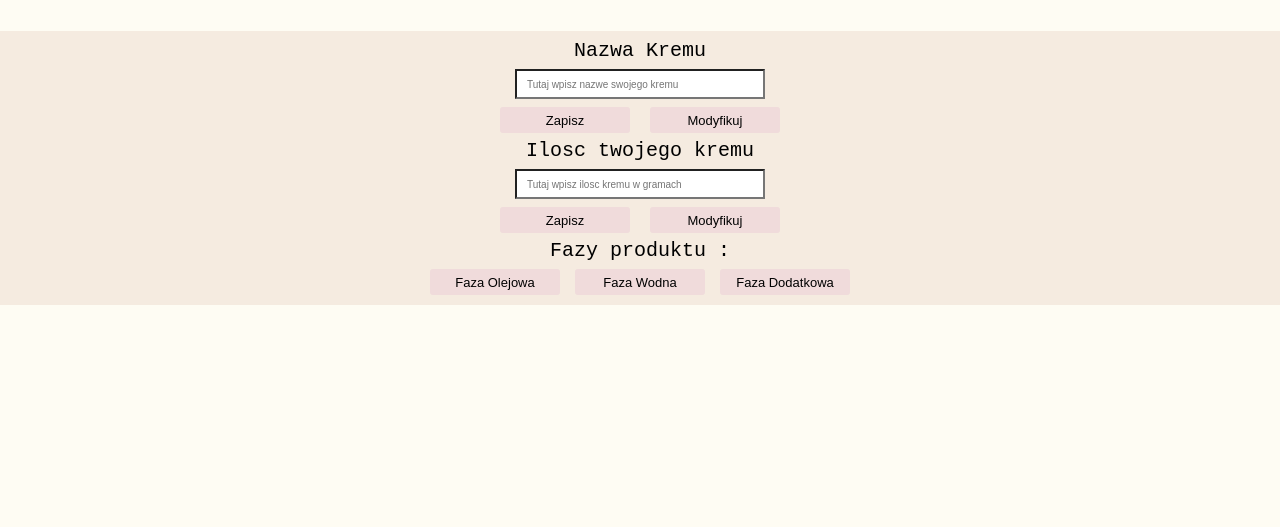
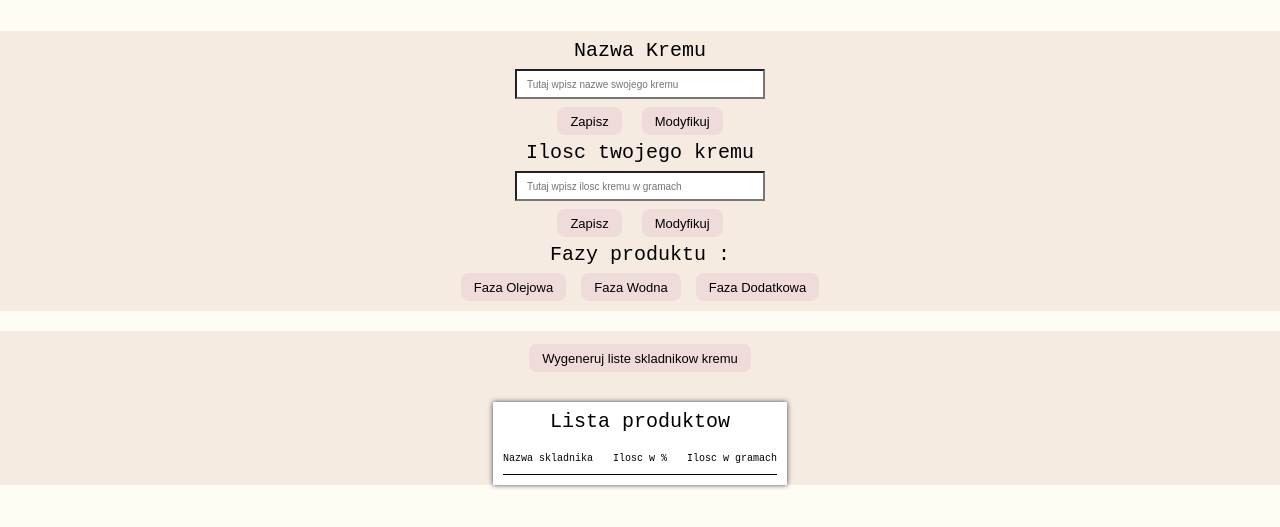
Before and after one commit to Taaxuus/taaxuus.github.io, a website built with Parcel: page index.html in a window 1280 px wide. Shown: the part 65-592 px from the top of the page. Built offline with nearby package versions, Linux system fonts and the light colour scheme; a web font is replaced by a local one.

Commit message:
work in progress

```diff
--- a/index.html
+++ b/index.html
@@ -92,13 +92,6 @@
 
                 <p class="phases__quantity">Ilosc fazy Olejowej : <span class="phase1__global__quantity"></span></p>
 
-
-
-
-
-
-
-
             </div>
             <div class="phases__card phase2 active-d-none">
                 <table class="card__table phase2__table">
@@ -109,7 +102,6 @@
                             <th>Ilosc w % </th>
                             <th>Ilosc w gramach</th>
                         </tr>
-
 
                     </thead>
                 </table>
@@ -159,22 +151,53 @@
                     <button class="phase3__add__window--btn btn ">Dodaj</button>
                     <a href="" class="close-btn phase3__add__window__close--btn"><i class="fa-solid fa-xmark"></i></a>
                 </div>
-
                 <a href="" class="phases__card__btn--3">
                     <i class="fa-sharp fa-solid fa-circle-plus"></i>
                 </a>
-
                 <p class="phases__quantity">Ilosc fazy Dodatkowej : <span class="phase3__global__quantity"></span></p>
-
             </div>
-
 
         </div>
         <p class="product__sumOfAllPhases"><span class="sumOfAllPhases__value"></span>
         </p>
 
+    </section>
+
+
+    <section class="product__list">
+        <div class="wrapper">
+            <button class="btn product__global__list--btn">Wygeneruj liste skladnikow kremu</button>
+
+
+
+
+            <div class="table__card phases__card__add__window">
+
+
+                <table class="table__card__final__table">
+                    <h2>Lista produktow</h2>
+                    <thead>
+                        <tr>
+                            <th>Nazwa skladnika</th>
+                            <th>Ilosc w % </th>
+                            <th>Ilosc w gramach</th>
+                        </tr>
+                    </thead>
+                </table>
+
+            </div>
+
+
+
+
+
+        </div>
+
 
     </section>
+
+
+
 
 
 
--- a/script.js
+++ b/script.js
@@ -30,6 +30,14 @@ const extraPhase = document.querySelector('.phase3');
 
 //Sum of all phases
 let sumOfAllPhases = document.querySelector('.sumOfAllPhases__value');
+
+//glbal list btn
+
+const globalListBtn = document.querySelector('.product__global__list--btn');
+
+//global list table
+
+let globalListTable = document.querySelector('.table__card__final__table');
 
 //Phase1 card
 
@@ -426,3 +434,14 @@ productQuantityBtn.addEventListener('click', function (e) {
 		});
 	}
 });
+
+// add all rows to a global list table
+
+globalListBtn.addEventListener('click', function (e) {
+	allRows.forEach(el => {
+		let globalListeEl = el.cloneNode(true);
+		globalListeEl.children[3].remove();
+
+		globalListTable.append(globalListeEl);
+	});
+});
--- a/scss/_base.scss
+++ b/scss/_base.scss
@@ -67,11 +67,10 @@ i {
 	align-items: center;
 	justify-content: center;
 	font-size: 1.3rem;
-	height: 2em;
-	width: 10em;
+	padding: 0.5em 1em;
 	background-color: $third-color;
 	border: none;
-	border-radius: 3px;
+	border-radius: 8px;
 	transition: all 0.3s;
 
 	&:hover {
--- a/scss/main.scss
+++ b/scss/main.scss
@@ -69,8 +69,10 @@
 //Section 2 phases
 
 .phases {
+	// display: flex;
+
 	.wrapper {
-		display: flex;
+		// display: flex;
 		flex-wrap: wrap;
 		gap: 1em;
 	}
@@ -142,3 +144,26 @@
 		}
 	}
 }
+
+// section 3 product list
+
+.product__list {
+	background-color: $second-color;
+
+	.wrapper {
+		flex-direction: column;
+		align-items: center;
+		gap: 2em;
+
+		.product__global__list--btn {
+			margin-top: 1em;
+		}
+	}
+
+	.table__card {
+		background-color: $white-color;
+		h2 {
+			font-size: 2rem;
+		}
+	}
+}
```
Also changed, not shown: css/main.css, 1 other file.
